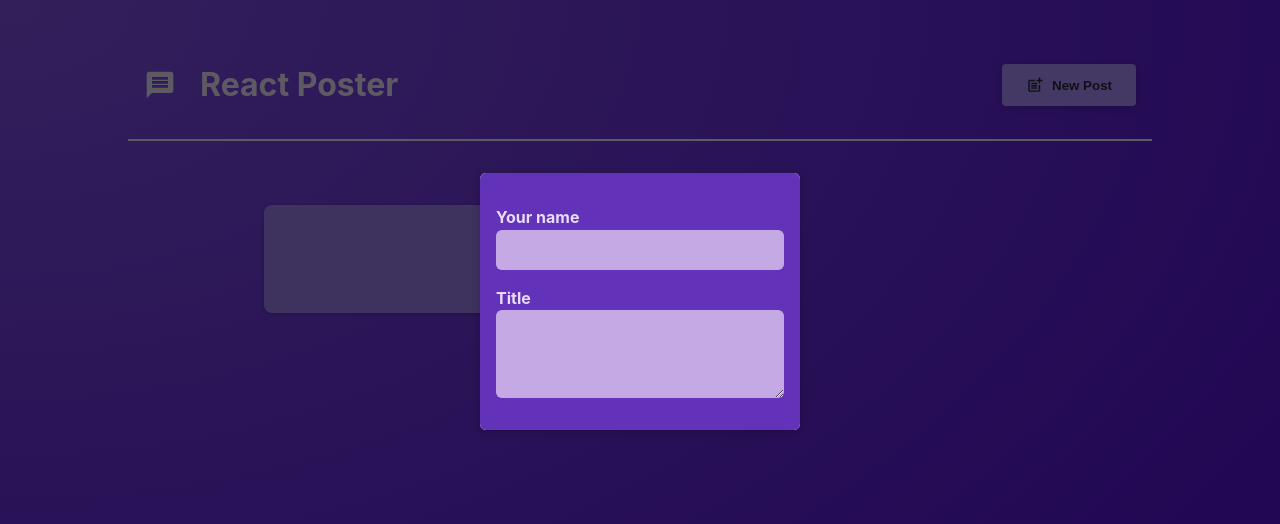
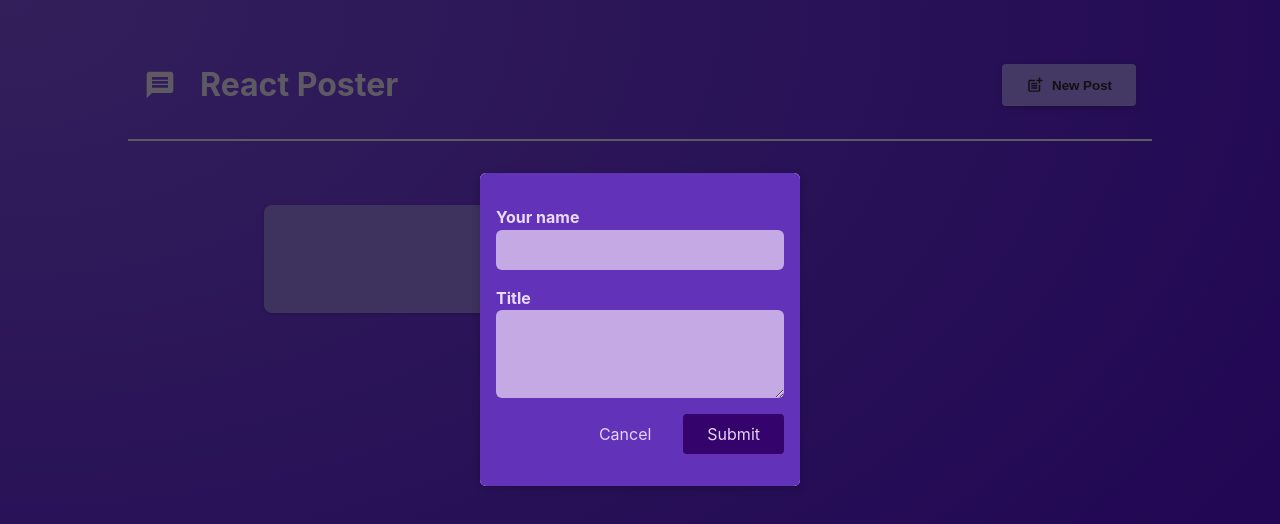
Before and after one commit to sangayt1997/react-vite-app, a React (Vite) app: page / in a window 1280 px wide. Shown: the top 524 px of the page. Built offline with nearby package versions, Linux system fonts and the light colour scheme.

Commit message:
adding action buttons for new post moda;

```diff
--- a/src/components/new-post/new-post.jsx
+++ b/src/components/new-post/new-post.jsx
@@ -1,16 +1,20 @@
 import React from "react";
 import classes from './new-post.module.css';
 
-function NewPost(props) {
+function NewPost({onAuthorChange, onTitleChange, onCancel}) {
     return (
         <form className={classes.form}>
             <p>
                 <label htmlFor="name">Your name</label>
-                <input type="text" id="name" required onChange={props.onAuthorChange}/>
+                <input type="text" id="name" required onChange={onAuthorChange}/>
             </p>
             <p>
                 <label htmlFor="title">Title</label>
-                <textarea id="title" required rows={3} onChange={props.onTitleChange}/>
+                <textarea id="title" required rows={3} onChange={onTitleChange}/>
+            </p>
+            <p className={classes.actions}>
+                <button type="button" onClick={onCancel}>Cancel</button>
+                <button>Submit</button>
             </p>
         </form>
     );
--- a/src/components/posts-list/posts-list.jsx
+++ b/src/components/posts-list/posts-list.jsx
@@ -36,6 +36,7 @@
                     <NewPost
                         onAuthorChange={authorChangeHandler}
                         onTitleChange={titleChangeHandle}
+                        onCancel={onStopPosting}
                     />
                 </Modal>
             )}
```
